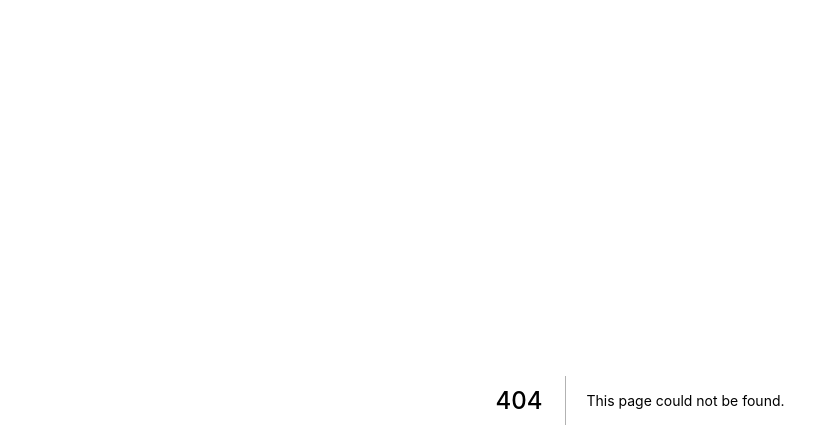
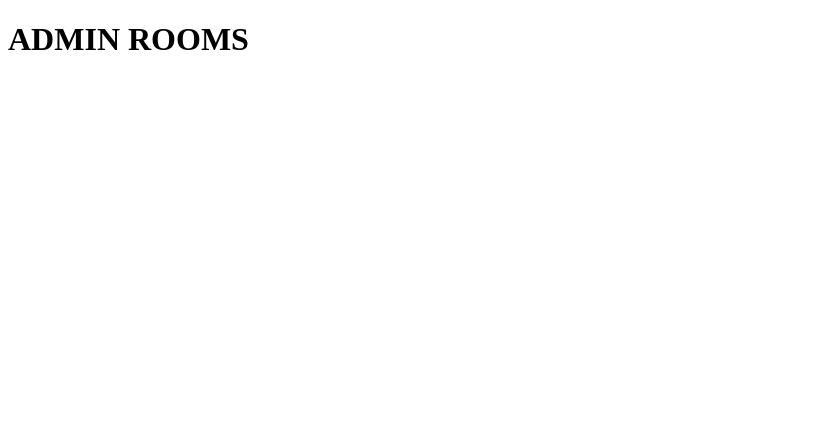
Before and after one commit to sircaio21/GoStudy-UTFPR-web, a Next.js app: page /admin/rooms in a window 1280 px wide. Before the commit this address had no page. Shown: the top 448 px of the page, without its empty margins (0-839 px from the left). Built offline with nearby package versions, Linux system fonts and the light colour scheme.

Commit message:
criando pastas de inicialização

```diff
--- /dev/null
+++ b/pages/admin/rooms.js
@@ -0,0 +1,6 @@
+
+export default function Home() {
+    return (
+        <h1>ADMIN ROOMS</h1>
+    )
+  }
--- /dev/null
+++ b/pages/rooms.js
@@ -0,0 +1,6 @@
+
+export default function Home() {
+    return (
+        <h1>ROOMS</h1>
+    )
+  }
--- /dev/null
+++ b/pages/signin.js
@@ -0,0 +1,6 @@
+
+export default function Home() {
+    return (
+        <h1>SIGNIN</h1>
+    )
+  }
```
